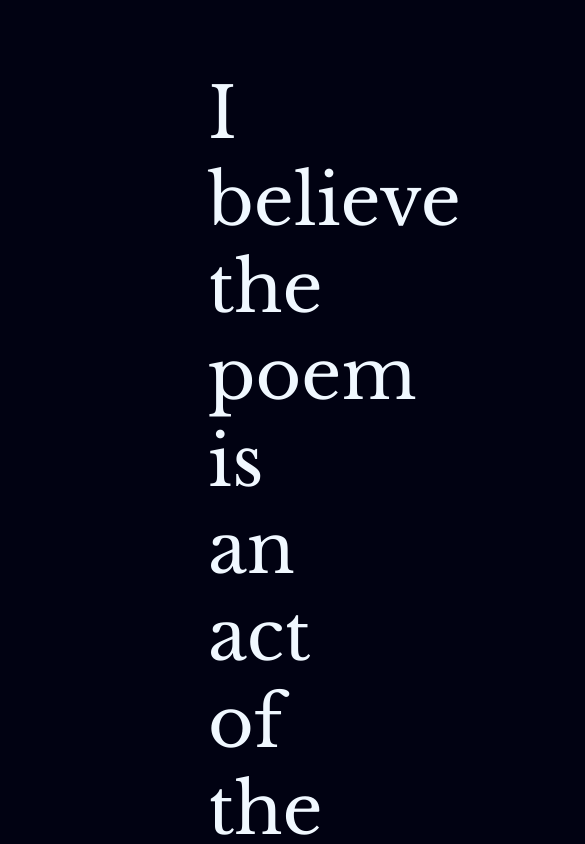
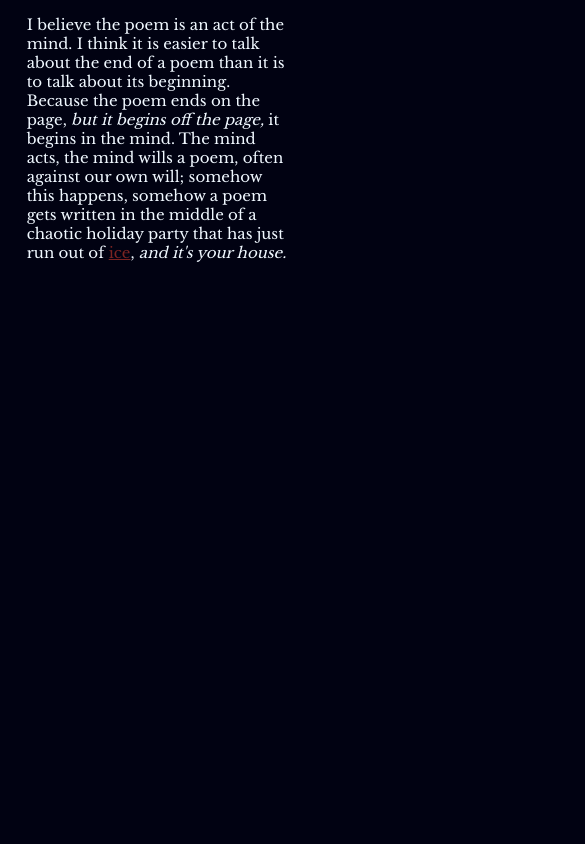
Before and after one commit to lyncr649/lyncr649.github.io, a plain HTML site: page stories-as/part-two/index.html in a window 390 px wide. Shown: the top 844 px of the page, 585 px wide, since content can reach past the window. Drawn offline with nearby package versions, Linux system fonts and the light colour scheme.

Commit message:
adding em hover and media

```diff
--- a/stories-as/part-two/main.css
+++ b/stories-as/part-two/main.css
@@ -6,8 +6,8 @@ body{
 }
 
 p{
-    padding-left: 200px;
-    padding-right: 200px;
+    padding-left: 5%;
+    padding-right: 25%;
     padding-bottom: 400px;
     color: aliceblue;
     font-size: 70px;
@@ -20,3 +20,13 @@ a, a:visited{
 a:hover{
     color: #F6EEB9;
 }
+
+em:hover{
+    color: #F6EEB9;
+}
+
+@media only screen and (max-width: 400px) {
+	p{
+		font-size: 15px;
+	}
+}
--- a/stories-as/part-two/part-three/main.css
+++ b/stories-as/part-two/part-three/main.css
@@ -4,18 +4,32 @@ body{
     background-color: #861A1D;
     color: rgb(248, 238, 178);
     padding-left: 20%;
-    padding-right: 20%;
+    padding-right: 5%;
 }
 
 p{
     font-size: 40px;
     font-family: 'Libre Baskerville', serif;
+    text-align: right;
 }
+
 
 a, a:visited{
     color: #CAD7E0;
+    text-decoration: none;
 }
 
 a:hover{
     color: black;
 }
+
+em:hover{
+    color: #CAD7E0;
+}
+
+@media only screen and (max-width: 500px) {
+
+	p{
+		font-size: 20px;
+	}
+}
```
